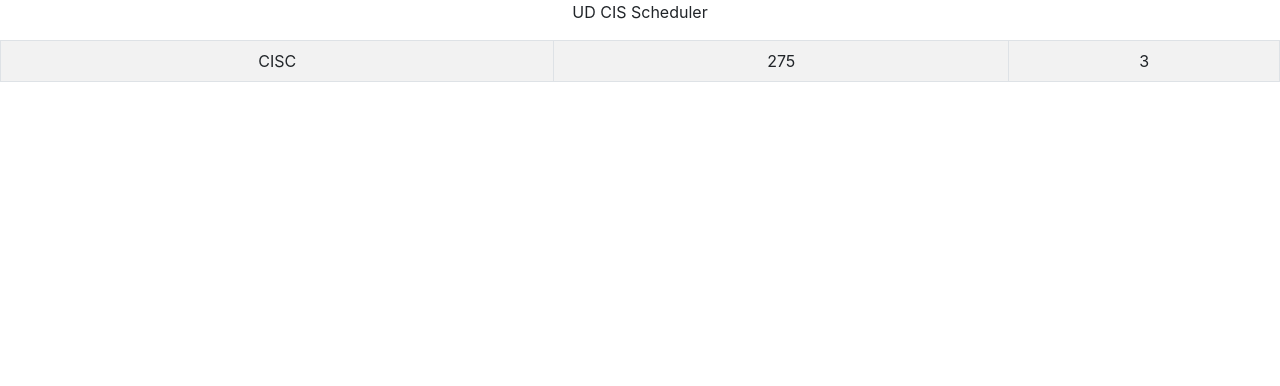
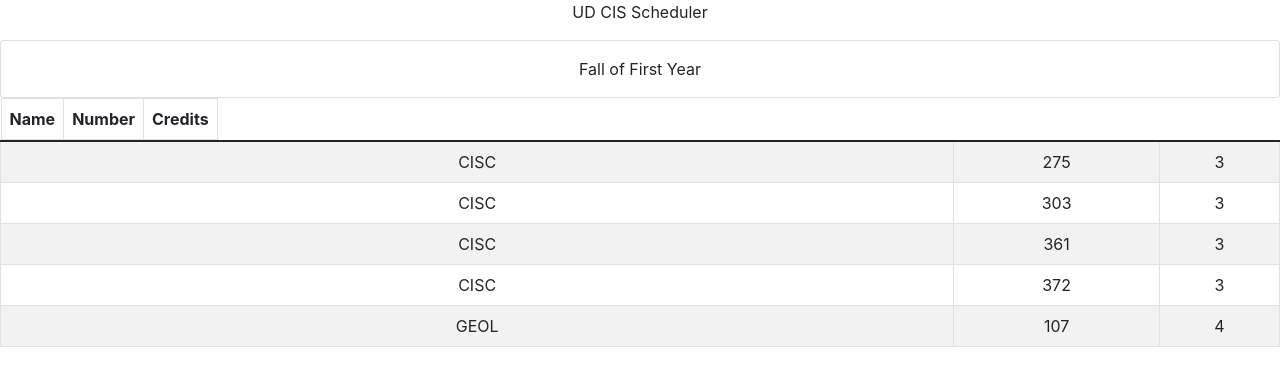
Before and after one commit to UD-CISC275-F21/ud-cis-scheduler-team-15, a React (Create React App) app: page / in a window 1280 px wide. Shown: the top 386 px of the page. Built offline with nearby package versions, Linux system fonts and the light colour scheme.

Commit message:
SemesterViewer now renders a list of courses

```diff
--- a/src/App.tsx
+++ b/src/App.tsx
@@ -1,19 +1,16 @@
 import "./App.css";
 import React, { useState } from "react";
 import COURSES from "./assets/courses.json";
-import { CourseViewer } from "./components/CourseViewer";
-// import { SemesterViewer } from "./components/SemesterViewer";
-import { Course } from "./interfaces/course";
-// import { Semester } from "./interfaces/semester";
+import { SemesterViewer } from "./components/SemesterViewer";
+import { Semester } from "./interfaces/semester";
 
 function App(): JSX.Element {
-    // const [semester] = useState<Semester>(COURSES[0] as Semester);
-    const [course] = useState<Course>(COURSES[0].courses[0]);
+    const [semester] = useState<Semester>(COURSES[0] as Semester);
 
     return (
         <div className="App">
             <p>UD CIS Scheduler</p>
-            <CourseViewer course={course}></CourseViewer>
+            <SemesterViewer semester={semester}></SemesterViewer>
         </div>
     );
 }
--- a/src/assets/courses.json
+++ b/src/assets/courses.json
@@ -1,7 +1,7 @@
 [
   {
     "year": "First Year",
-    "semester": "Fall",
+    "term": "Fall",
     "courses":
     [
       {
@@ -33,7 +33,7 @@
   },
   {
     "year": "First Year",
-    "semester": "Spring",
+    "term": "Spring",
     "courses":
     [
       {
--- a/src/components/CourseViewer.tsx
+++ b/src/components/CourseViewer.tsx
@@ -1,15 +1,12 @@
 import React from "react";
-import { Table } from "react-bootstrap";
 import { Course } from "../interfaces/course";
 
 export function CourseViewer({course}: {course: Course}): JSX.Element {
-    return <Table striped={true} bordered hover>
-        <tbody>
-            <tr>
-                <td>{course.name}</td>
-                <td>{course.number}</td>
-                <td>{course.credits}</td>
-            </tr>
-        </tbody>
-    </Table>;
+    return (
+        <tr>
+            <td>{course.name}</td>
+            <td>{course.number}</td>
+            <td>{course.credits}</td>
+        </tr>
+    );
 }
--- a/src/components/SemesterViewer.tsx
+++ b/src/components/SemesterViewer.tsx
@@ -1,17 +1,29 @@
 import React from "react";
-import { Table } from "react-bootstrap";
-// import { CourseViewer } from "./CourseViewer";
+import { Table, Card } from "react-bootstrap";
+import { Course } from "../interfaces/course";
+import { Semester } from "../interfaces/semester";
+import { CourseViewer } from "./CourseViewer";
 
-export function SemesterViewer(/*{semester}: {semester: Semester}*/): JSX.Element {
+export function SemesterViewer({semester}: {semester: Semester}): JSX.Element {
     return (
-        <Table striped={true} bordered hover>
-            <thead>
+        <div>
+            <Card>
+                <Card.Body>{semester.term} of {semester.year}</Card.Body>
+            </Card>
+            <Table striped={true} bordered={true} hover={true}>
                 <tr>
-                    <td>Name</td>
-                    <td>Number</td>
-                    <td>Credits</td>
+                    <thead>
+                        <th>Name</th>
+                        <th>Number</th>
+                        <th>Credits</th>
+                    </thead>
                 </tr>
-            </thead>
-        </Table>
+                <tbody>
+                    { semester.courses.map((course: Course) => {
+                        return <CourseViewer key={course.number} course={course}></CourseViewer>;
+                    })}
+                </tbody>
+            </Table>
+        </div>
     );
 }
--- a/src/interfaces/semester.ts
+++ b/src/interfaces/semester.ts
@@ -14,6 +14,6 @@ export enum SemesterType {
 
 export interface Semester {
     year: YearType
-    semester: SemesterType
+    term: SemesterType
     courses: Course[]
 }
```
